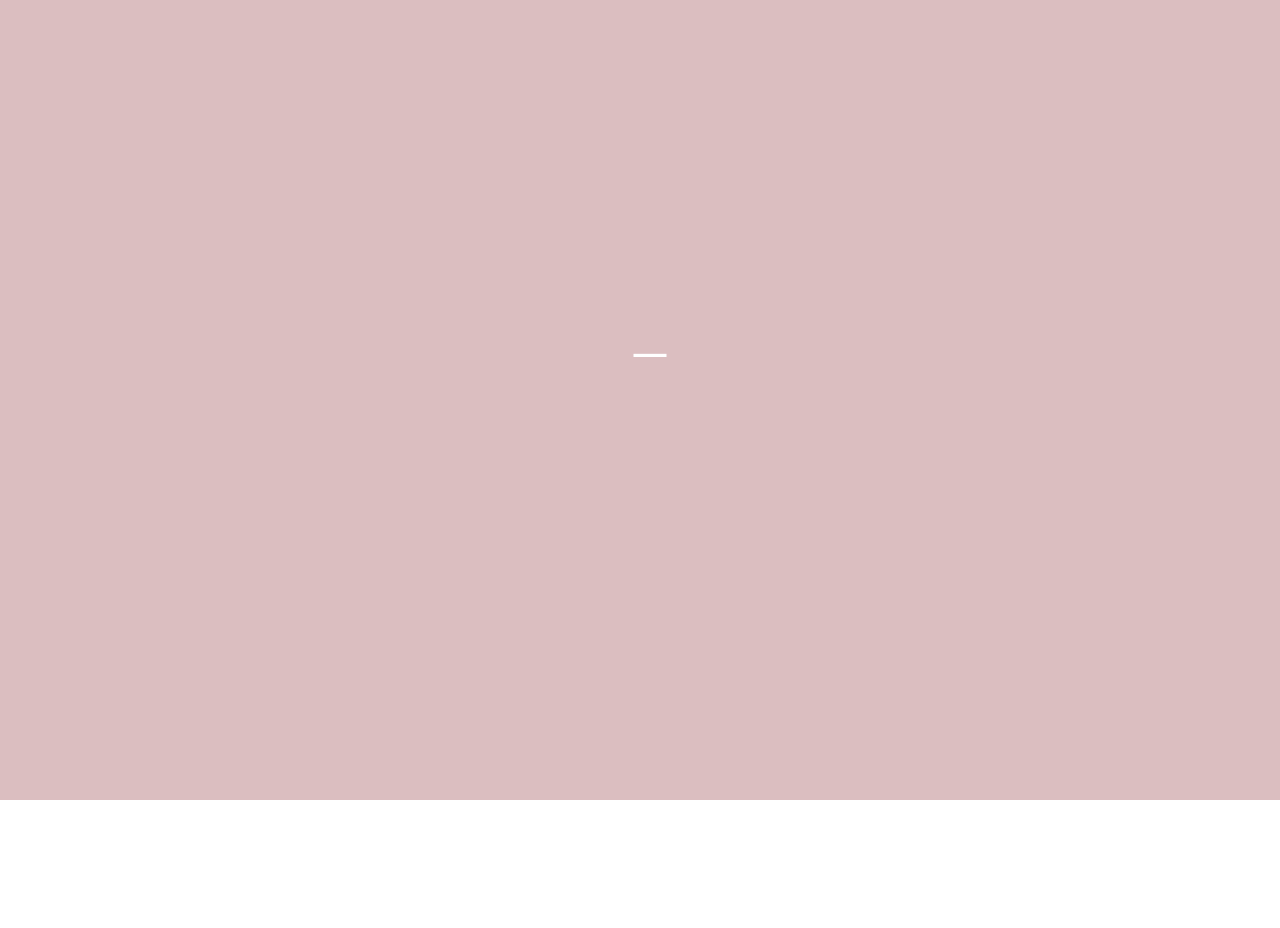
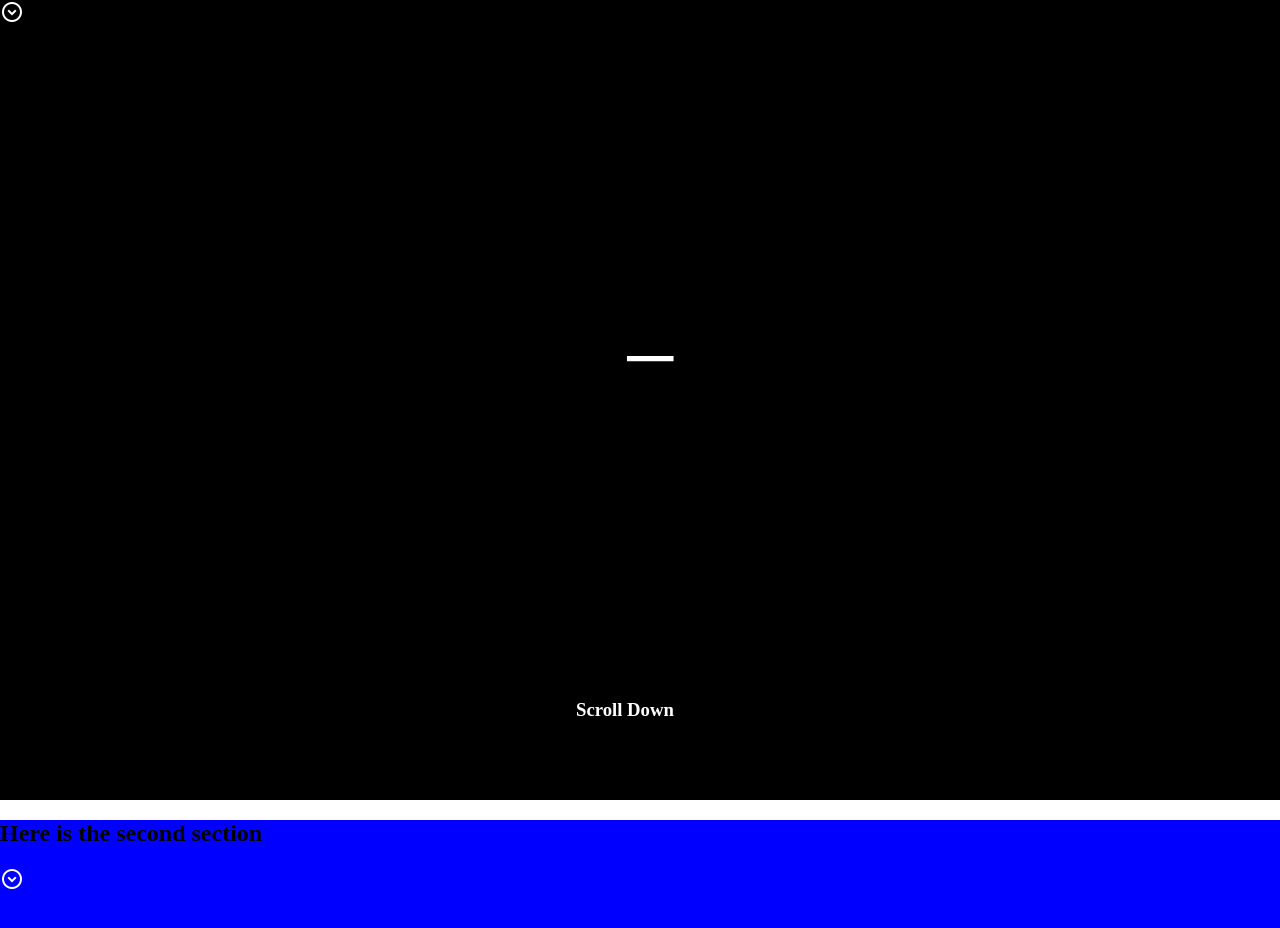
Before and after one commit to msrissaxox/marissaportfolio, a plain HTML site: page index.html in a window 1280 px wide. Before the commit the page ends 800 px from the top, so only its background shows below. Drawn offline with nearby package versions, Linux system fonts and the light colour scheme; a web font is replaced by a local one.

Commit message:
adding scroll feature for the user to scroll down to the next section to make navigation easier

```diff
--- a/index.html
+++ b/index.html
@@ -6,9 +6,13 @@
     <title>Marissa Lamothe's Portfolio</title>
 
     <link rel="preconnect" href="https://fonts.googleapis.com">
+
+    <link rel="preconnect" href="https://fonts.googleapis.com">
 <link rel="preconnect" href="https://fonts.gstatic.com" crossorigin>
-<link href="https://fonts.googleapis.com/css2?family=Montserrat:ital,wght@0,100..900;1,100..900&family=Zeyada&display=swap" rel="stylesheet">
-    <link rel="stylesheet" href="styles.css">
+<link href="https://fonts.googleapis.com/css2?family=Orbitron:wght@400..900&display=swap" rel="stylesheet">
+<link rel="stylesheet" href="https://fonts.googleapis.com/css2?family=Material+Symbols+Outlined:opsz,wght,FILL,GRAD@48,400,0,0" />
+
+<link rel="stylesheet" href="styles.css">
 </head>
 <body>
     <main>
@@ -16,8 +20,27 @@
 
 
 <div class='console-container'>
-    <span id='text'></span><div class='console-underscore' id='console'>&#95;</div></div>
+    <!--Underscore below-->
+    <span id='text'></span><div class='console-underscore' id='console'>&#95;</div>
 
+</div>
+<h3 id ="scroll">Scroll Down</h3>
+<span class="material-symbols-outlined">
+    expand_circle_down
+    </span>
+
+</div>
+
+<div>
+
+</div>
+
+<div class="section2">
+    <h2>Here is the second section</h2>
+
+    <span class="material-symbols-outlined">
+        expand_circle_down
+        </span>
 </div>
 </main>
 
--- a/index.js
+++ b/index.js
@@ -1,16 +1,16 @@
 'use strict';
 
 // function([string1, string2],target id,[color1,color2])
-consoleText(['Hello World.', 'Console Text', 'Made with Love.'], 'text',['tomato','rebeccapurple','lightblue']);
+consoleText(['Marissa Lamothe', 'Front End Web Developer', 'Freelancer'], 'text',['#00FF00','#FFBF00','#00FFFF']);
 
 function consoleText(words, id, colors) {
   if (colors === undefined) colors = ['#fff'];
-  var visible = true;
-  var con = document.getElementById('console');
-  var letterCount = 1;
-  var x = 1;
-  var waiting = false;
-  var target = document.getElementById(id)
+  let visible = true;
+  let con = document.getElementById('console');
+  let letterCount = 1;
+  let x = 1;
+  let waiting = false;
+  let target = document.getElementById(id)
   target.setAttribute('style', 'color:' + colors[0])
   window.setInterval(function() {
 
--- a/styles.css
+++ b/styles.css
@@ -14,7 +14,7 @@ html, body {
 }
 
 .section1 {
-    background-color: #DBBEC0;
+    background-color: #000000;
     height: 100vh;
 }
 
@@ -26,22 +26,16 @@ h1 {
     margin-top: 0;
 }
 
-Result Skip Results Iframe
-EDIT ON
-@import url(https://fonts.googleapis.com/css?family=Khula:700);
-body {
-  background: #111;
-}
 .hidden {
   opacity:0;
 }
 .console-container {
 
-  font-family:Khula;
+    font-family: 'Orbitron';
   font-size:4em;
   text-align:center;
   height:200px;
-  width:600px;
+  width:800px;
   display:block;
   position:absolute;
   color:white;
@@ -57,3 +51,25 @@ body {
   top:-0.14em;
   left:10px;
 }
+
+#scroll {
+    color: white;
+    position: absolute;
+    top: 85%;
+    left: 45%;
+}
+
+
+.section2 {
+    background-color: blue;
+    height: 100vh;
+    margin: 0;
+}
+
+.material-symbols-outlined {
+    color: white;
+}
+
+.hidden {
+    display: none;
+}
```
